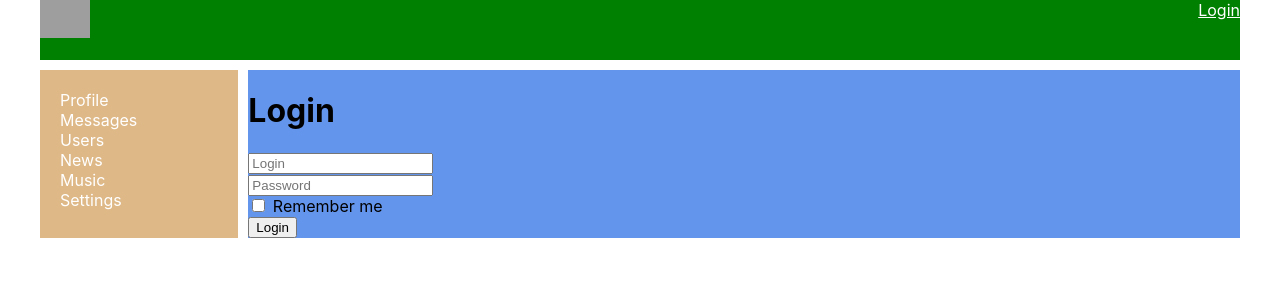
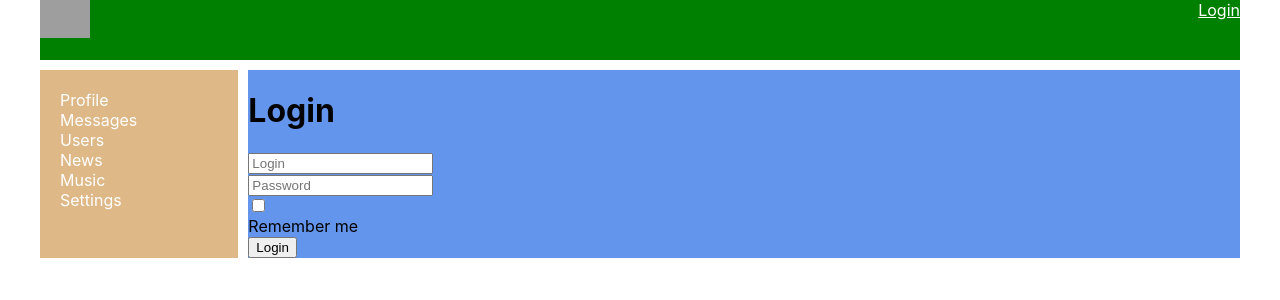
Before and after one commit to Vegeleee/react-social-network, a React (Create React App) app: page /login in a window 1280 px wide. Shown: the top 300 px of the page. Built offline with nearby package versions, Linux system fonts and the light colour scheme; no server answers; grey boxes are pictures that could not be loaded.

Commit message:
Forms validation

```diff
--- a/src/components/Dialogs/AddMessageForm.jsx
+++ b/src/components/Dialogs/AddMessageForm/AddMessageForm.jsx
@@ -1,12 +1,17 @@
 import React from 'react';
 import { reduxForm, Field } from 'redux-form';
+import { Textarea } from '../../common/FormsControls/FormsControls';
+import { maxLengthCreator } from '../../../utils/validators/validators';
 
+
+const maxLength = maxLengthCreator(50);
 
 const AddMessageForm = props => {
 	return (
 		<form onSubmit={props.handleSubmit}>
 			<div>
-				<Field component="textarea" name="newMessage" placeholder="Enter your message" />
+				<Field component={Textarea} name="newMessage" placeholder="Enter your message"
+					validate={[maxLength]} />
 			</div>
 			<div>
 				<button>Send</button>
--- a/src/components/Dialogs/Dialogs.jsx
+++ b/src/components/Dialogs/Dialogs.jsx
@@ -2,7 +2,7 @@ import React from 'react';
 import classes from './Dialogs.module.css';
 import DialogItem from './DialogItem/DialogItem';
 import Message from './Message/Message';
-import AddMessageReduxForm from './AddMessageForm';
+import AddMessageReduxForm from './AddMessageForm/AddMessageForm';
 
 
 const Dialogs = ({ dialogsPage, isAuth, sendMessage }) => {
--- a/src/components/Login/Login.jsx
+++ b/src/components/Login/Login.jsx
@@ -1,17 +1,21 @@
 import React from 'react';
 import { reduxForm, Field } from 'redux-form';
+import { Input } from '../common/FormsControls/FormsControls';
+import { required } from '../../utils/validators/validators';
 
 const LoginForm = props => {
 	return (
 		<form onSubmit={props.handleSubmit}>
 			<div>
-				<Field type="text" placeholder="Login" name="login" component="input" />
+				<Field type="text" placeholder="Login" name="login" component={Input}
+					validate={[required]} />
 			</div>
 			<div>
-				<Field type="password" placeholder="Password" name="password" component="input" />
+				<Field type="password" placeholder="Password" name="password" component={Input}
+					validate={[required]} />
 			</div>
 			<div>
-				<Field type="checkbox" name="rememberMe" component="input" /> Remember me
+				<Field type="checkbox" name="rememberMe" component={Input} /> Remember me
 			</div>
 			<div>
 				<button>Login</button>
--- a/src/components/Profile/MyPosts/AddPostForm.jsx
+++ b/src/components/Profile/MyPosts/AddPostForm/AddPostForm.jsx
@@ -1,12 +1,17 @@
 import React from 'react';
 import { reduxForm, Field } from 'redux-form';
+import { required, maxLengthCreator } from '../../../../utils/validators/validators';
+import { Textarea } from '../../../common/FormsControls/FormsControls';
 
+
+const maxLength = maxLengthCreator(10);
 
 const AddPostForm = props => {
 	return (
 		<form onSubmit={props.handleSubmit}>
 			<div>
-				<Field name="newPostText" component="textarea" placeholder="Enter your text" />
+				<Field name="newPostText" component={Textarea} placeholder="What's new?"
+					validate={[required, maxLength]} />
 			</div>
 			<div>
 				<button>Add post</button>
--- a/src/components/Profile/MyPosts/MyPosts.jsx
+++ b/src/components/Profile/MyPosts/MyPosts.jsx
@@ -1,7 +1,7 @@
 import React from 'react';
 import classes from './MyPosts.module.css';
 import Post from './Post/Post';
-import NewPostReduxForm from './AddPostForm';
+import NewPostReduxForm from './AddPostForm/AddPostForm';
 
 
 const MyPosts = ({ posts, addPost }) => {
--- /dev/null
+++ b/src/components/common/FormsControls/FormsControls.js
@@ -0,0 +1,30 @@
+import React from 'react';
+import classes from './FormsControls.module.css';
+
+
+const FormControl = ({ meta, children }) => {
+	const hasError = meta.error && meta.touched;
+
+	return (
+		<div className={`${classes.formControl} ${hasError ? classes.error : ''}`}>
+			<div>
+				{children}
+			</div>
+			{ hasError && <span>{meta.error}</span> }
+		</div>
+	);
+};
+
+export const Textarea = (props) => {
+	const { input, ...restProps } = props;
+	return (
+		<FormControl {...restProps}><textarea {...input} {...restProps} /></FormControl>
+	);
+};
+
+export const Input = (props) => {
+	const { input, ...restProps } = props;
+	return (
+		<FormControl {...restProps}><input {...input} {...restProps} /></FormControl>
+	);
+};
--- /dev/null
+++ b/src/components/common/FormsControls/FormsControls.module.css
@@ -0,0 +1,8 @@
+.formControl.error input,
+.formControl.error textarea {
+	border: 1px solid red;
+}
+
+.formControl.error  span {
+	color: red;
+}
--- /dev/null
+++ b/src/utils/validators/validators.js
@@ -0,0 +1,11 @@
+export const required = value => {
+	if (value) return undefined;
+
+	return 'Field is required';
+};
+
+export const maxLengthCreator = maxLength => value => {
+	if (value && value.length > maxLength) return `Max length is ${maxLength} symbols`;
+
+	return undefined;
+};
```
